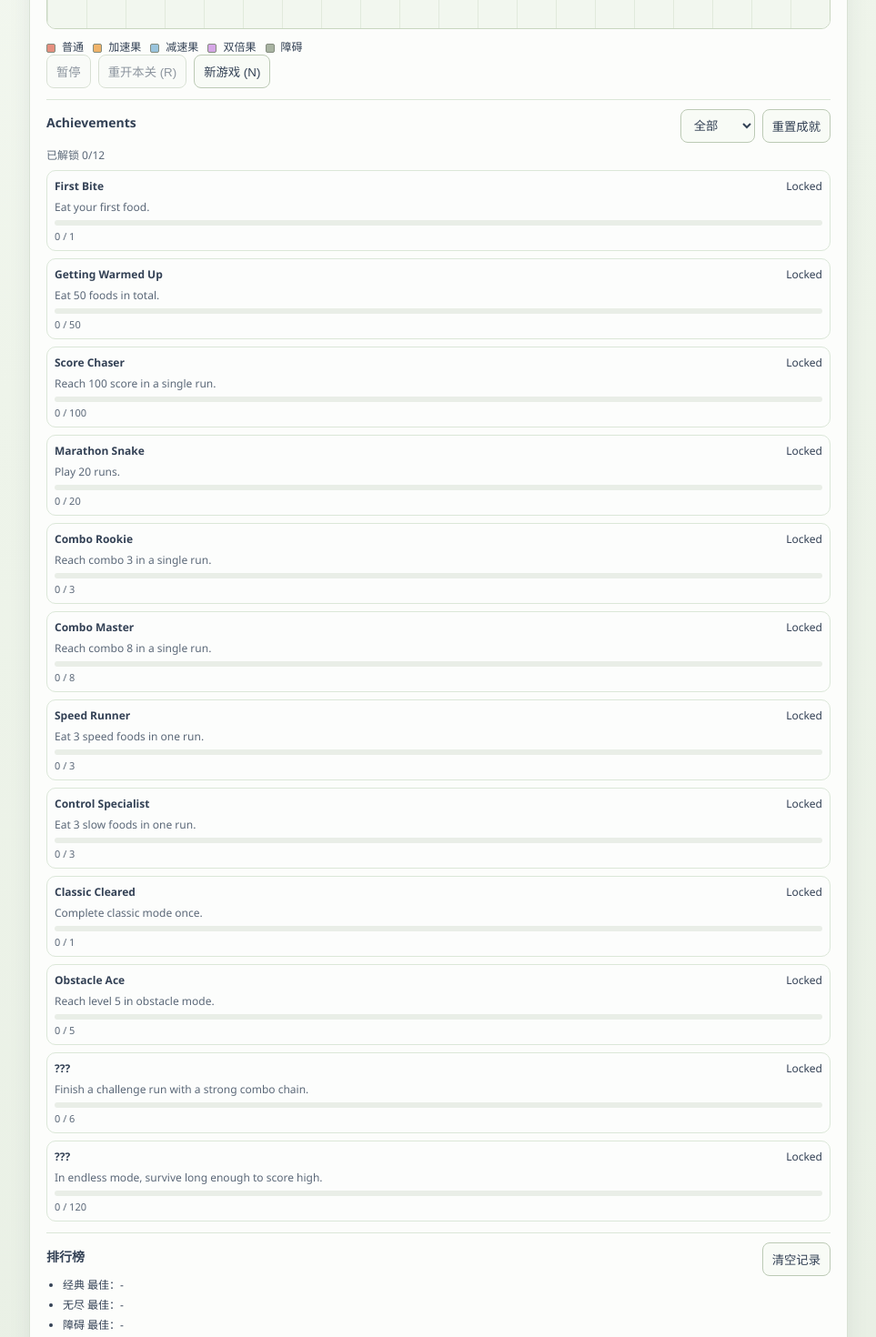
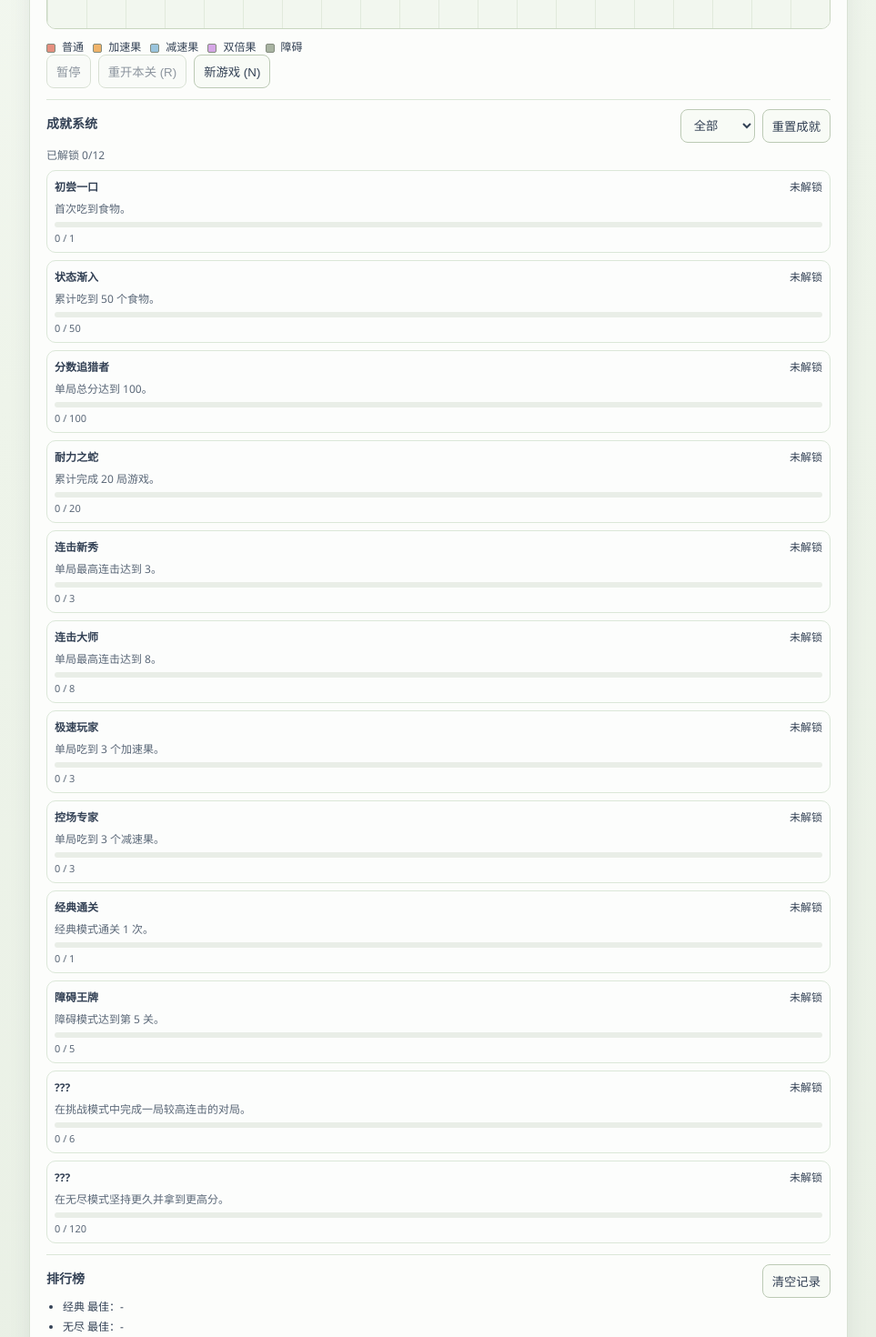
Before and after one commit to yychengers/snake-game, a Vue app: page / in a window 1280 px wide. Shown: the part 1020-2490 px from the top of the page at 91% size, without its empty margins (158-1121 px from the left). Built offline with nearby package versions, Linux system fonts and the light colour scheme.

Commit message:
feat: localize achievement texts to Chinese

```diff
--- a/src/modules/snake/SnakeGame.vue
+++ b/src/modules/snake/SnakeGame.vue
@@ -136,7 +136,7 @@ const filteredAchievements = computed(() =>
     return {
       id: item.id,
       title: hiddenLocked ? '???' : item.title,
-      description: hiddenLocked ? item.hint ?? 'Unlock to reveal details.' : item.description,
+      description: hiddenLocked ? item.hint ?? '解锁后查看完整条件。' : item.description,
       hidden: Boolean(item.hidden),
       unlocked: entry.unlocked,
       progress: Math.min(entry.progress, item.target),
@@ -582,7 +582,7 @@ function playEffectTone(freq: number, durationSec: number): void {
 
     <section class="achievements-panel">
       <div class="achievements-head">
-        <h3>Achievements</h3>
+        <h3>成就系统</h3>
         <div class="achievements-controls">
           <select v-model="achievementFilter">
             <option value="all">全部</option>
@@ -601,7 +601,7 @@ function playEffectTone(freq: number, durationSec: number): void {
         <li v-for="item in filteredAchievements" :key="item.id" :class="{ unlocked: item.unlocked }">
           <div class="achievement-row">
             <strong>{{ item.title }}</strong>
-            <span>{{ item.unlocked ? 'Unlocked' : 'Locked' }}</span>
+            <span>{{ item.unlocked ? '已解锁' : '未解锁' }}</span>
           </div>
           <p>{{ item.description }}</p>
           <div class="achievement-progress">
@@ -671,7 +671,7 @@ function playEffectTone(freq: number, durationSec: number): void {
     </div>
 
     <div v-if="achievementToast" class="achievement-toast">
-      <strong>Achievement Unlocked</strong>
+      <strong>成就解锁</strong>
       <span>{{ achievementToast.title }}</span>
     </div>
   </main>
--- a/src/modules/snake/achievements.ts
+++ b/src/modules/snake/achievements.ts
@@ -67,30 +67,30 @@ export type RunAchievementSummary = {
 };
 
 export const ACHIEVEMENTS: AchievementDefinition[] = [
-  { id: 'first_bite', title: 'First Bite', description: 'Eat your first food.', target: 1 },
-  { id: 'getting_warmed_up', title: 'Getting Warmed Up', description: 'Eat 50 foods in total.', target: 50 },
-  { id: 'score_chaser', title: 'Score Chaser', description: 'Reach 100 score in a single run.', target: 100 },
-  { id: 'marathon_snake', title: 'Marathon Snake', description: 'Play 20 runs.', target: 20 },
-  { id: 'combo_rookie', title: 'Combo Rookie', description: 'Reach combo 3 in a single run.', target: 3 },
-  { id: 'combo_master', title: 'Combo Master', description: 'Reach combo 8 in a single run.', target: 8 },
-  { id: 'speed_runner', title: 'Speed Runner', description: 'Eat 3 speed foods in one run.', target: 3 },
-  { id: 'control_specialist', title: 'Control Specialist', description: 'Eat 3 slow foods in one run.', target: 3 },
-  { id: 'classic_cleared', title: 'Classic Cleared', description: 'Complete classic mode once.', target: 1 },
-  { id: 'obstacle_ace', title: 'Obstacle Ace', description: 'Reach level 5 in obstacle mode.', target: 5 },
+  { id: 'first_bite', title: '初尝一口', description: '首次吃到食物。', target: 1 },
+  { id: 'getting_warmed_up', title: '状态渐入', description: '累计吃到 50 个食物。', target: 50 },
+  { id: 'score_chaser', title: '分数追猎者', description: '单局总分达到 100。', target: 100 },
+  { id: 'marathon_snake', title: '耐力之蛇', description: '累计完成 20 局游戏。', target: 20 },
+  { id: 'combo_rookie', title: '连击新秀', description: '单局最高连击达到 3。', target: 3 },
+  { id: 'combo_master', title: '连击大师', description: '单局最高连击达到 8。', target: 8 },
+  { id: 'speed_runner', title: '极速玩家', description: '单局吃到 3 个加速果。', target: 3 },
+  { id: 'control_specialist', title: '控场专家', description: '单局吃到 3 个减速果。', target: 3 },
+  { id: 'classic_cleared', title: '经典通关', description: '经典模式通关 1 次。', target: 1 },
+  { id: 'obstacle_ace', title: '障碍王牌', description: '障碍模式达到第 5 关。', target: 5 },
   {
     id: 'challenge_pulse',
-    title: 'Challenge Pulse',
-    description: 'Finish a challenge run with high combo.',
+    title: '挑战脉冲',
+    description: '在挑战模式完成一局高连击对局。',
     hidden: true,
-    hint: 'Finish a challenge run with a strong combo chain.',
+    hint: '在挑战模式中完成一局较高连击的对局。',
     target: 6,
   },
   {
     id: 'endless_spirit',
-    title: 'Endless Spirit',
-    description: 'Score 120 in endless mode.',
+    title: '无尽意志',
+    description: '在无尽模式中单局分数达到 120。',
     hidden: true,
-    hint: 'In endless mode, survive long enough to score high.',
+    hint: '在无尽模式坚持更久并拿到更高分。',
     target: 120,
   },
 ];
```
Also changed, not shown: 1 other file (tests, documents, lock files or other folders).
